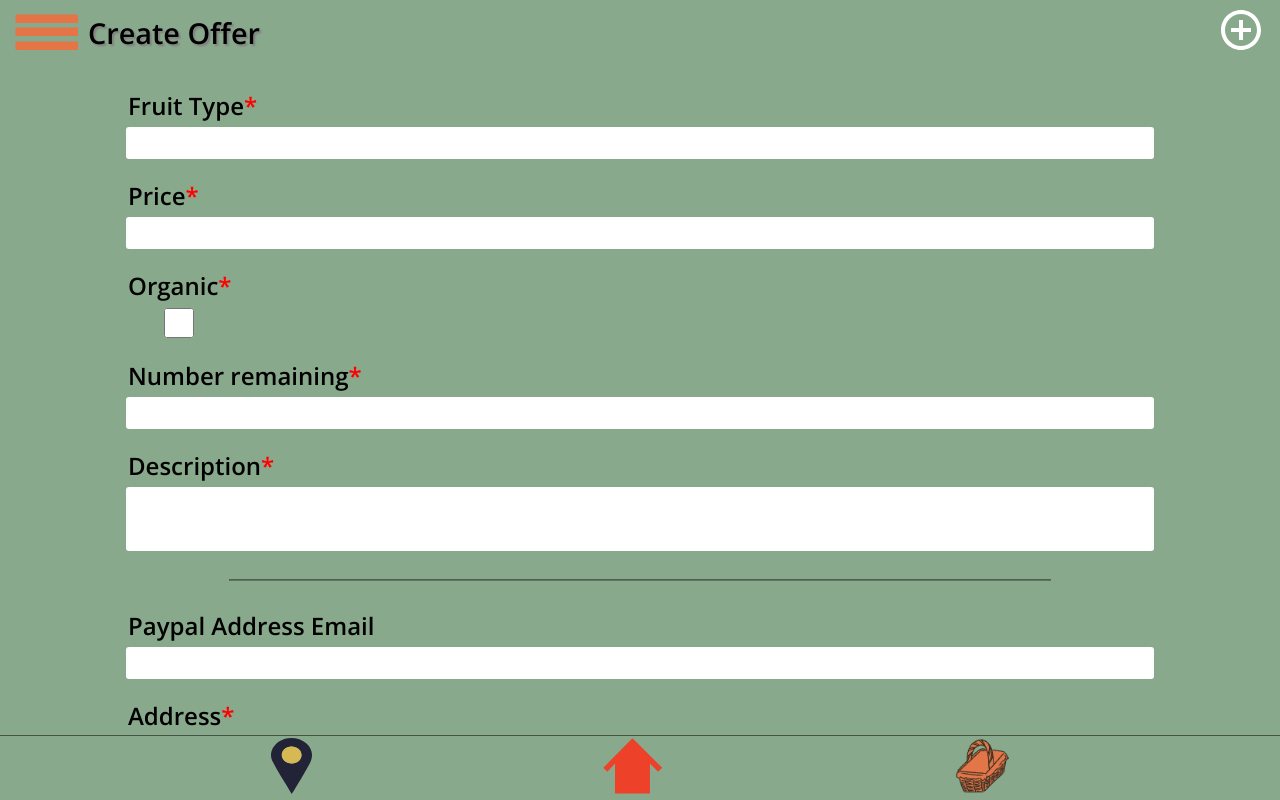
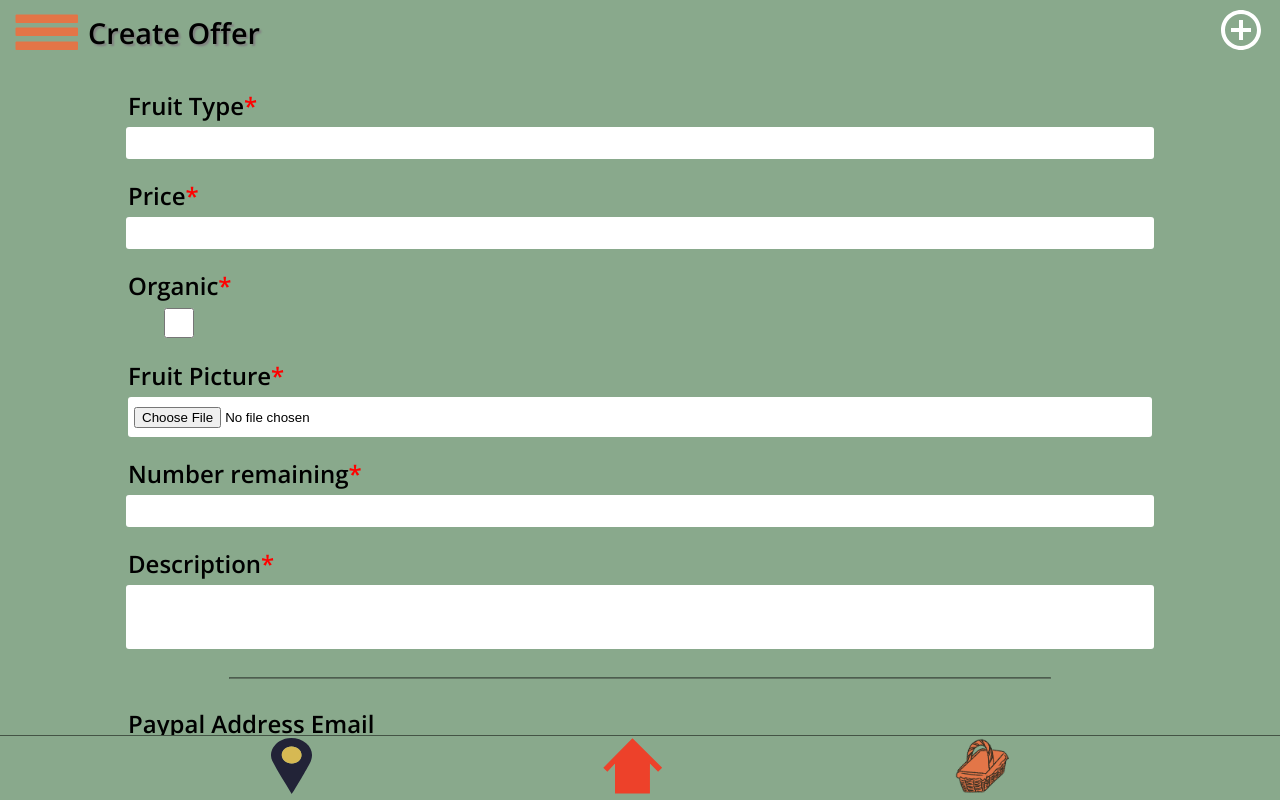
Before and after one commit to The-Squares/fruitbasket-client, a React (Create React App) app: page /create-offer in a window 1280 px wide. Shown: the top 800 px of the page. Built offline with nearby package versions, Linux system fonts and the light colour scheme; sample sign-in values are in the browser's storage.

Commit message:
fruit picture

```diff
--- a/src/Screens/CreateOffer/CreateOffer.css
+++ b/src/Screens/CreateOffer/CreateOffer.css
@@ -7,14 +7,27 @@
   align-items: center;
 }
 
-.CreateOffer input:not([type="checkbox"]),
-.CreateOffer textarea {
+.CreateOffer input:not([type="checkbox"]):not([type="file"]),
+.CreateOffer textarea,
+.fruitPic {
   width: 100%;
   height: 30px;
   border-radius: 3px;
   border: none;
   font-family: "Roboto", sans-serif;
   font-weight: 400;
+}
+
+.fruitPic {
+  background-color: white;
+  height: 40px;
+  display: flex;
+  align-items: center;
+}
+
+.fruitPic input {
+  width: calc(100% - 4px);
+  margin-left: 6px;
 }
 
 .CreateOffer textarea {
--- a/src/Screens/CreateOffer/CreateOffer.js
+++ b/src/Screens/CreateOffer/CreateOffer.js
@@ -24,6 +24,13 @@ function CreateOffer({ history }) {
           </label>
           <div className="organic">
             <input data-key="organic" type="checkbox" />
+          </div>
+
+          <label>
+            Fruit Picture<span>*</span>
+          </label>
+          <div className="fruitPic">
+            <input type="file" accept="image/jpeg, image/jpg, image/png" />
           </div>
 
           <label>
```
